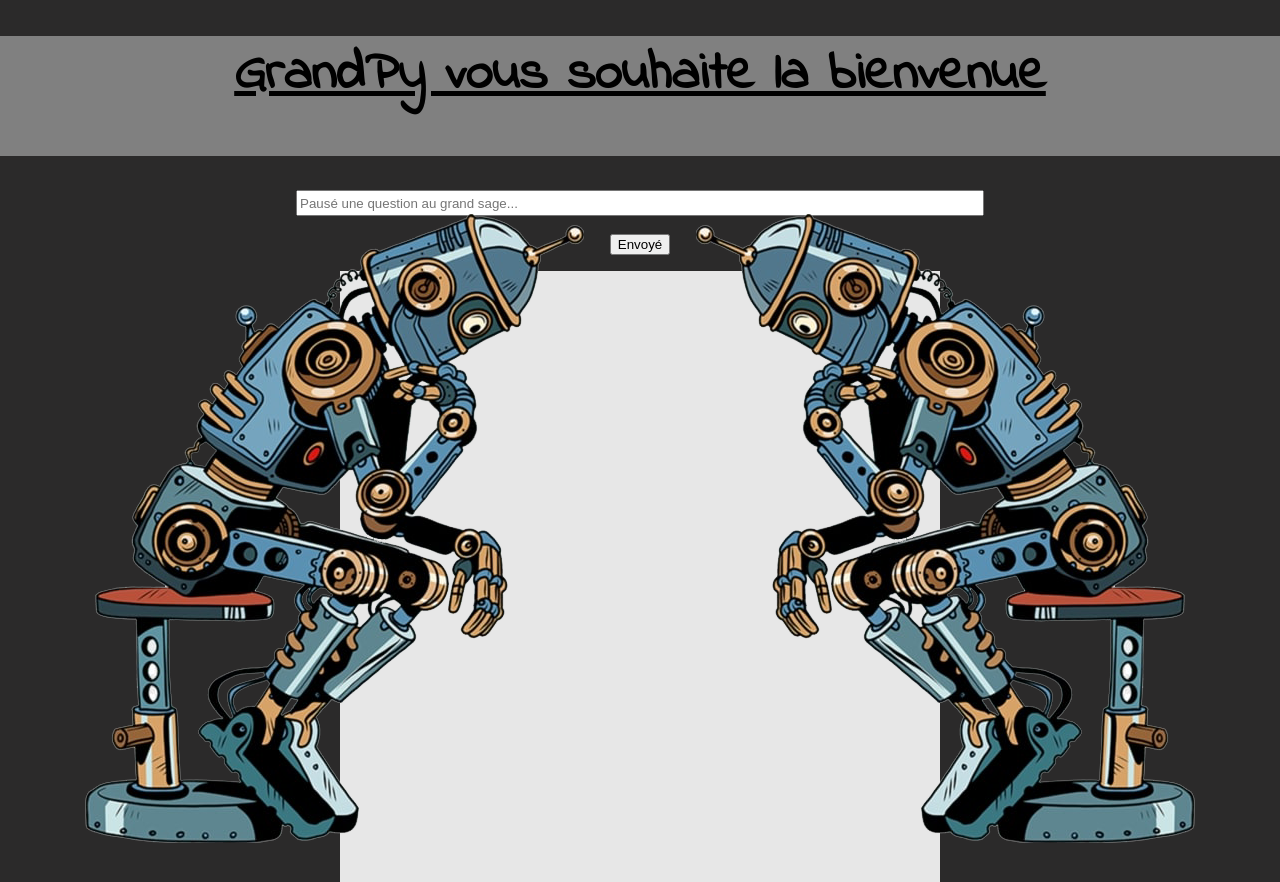
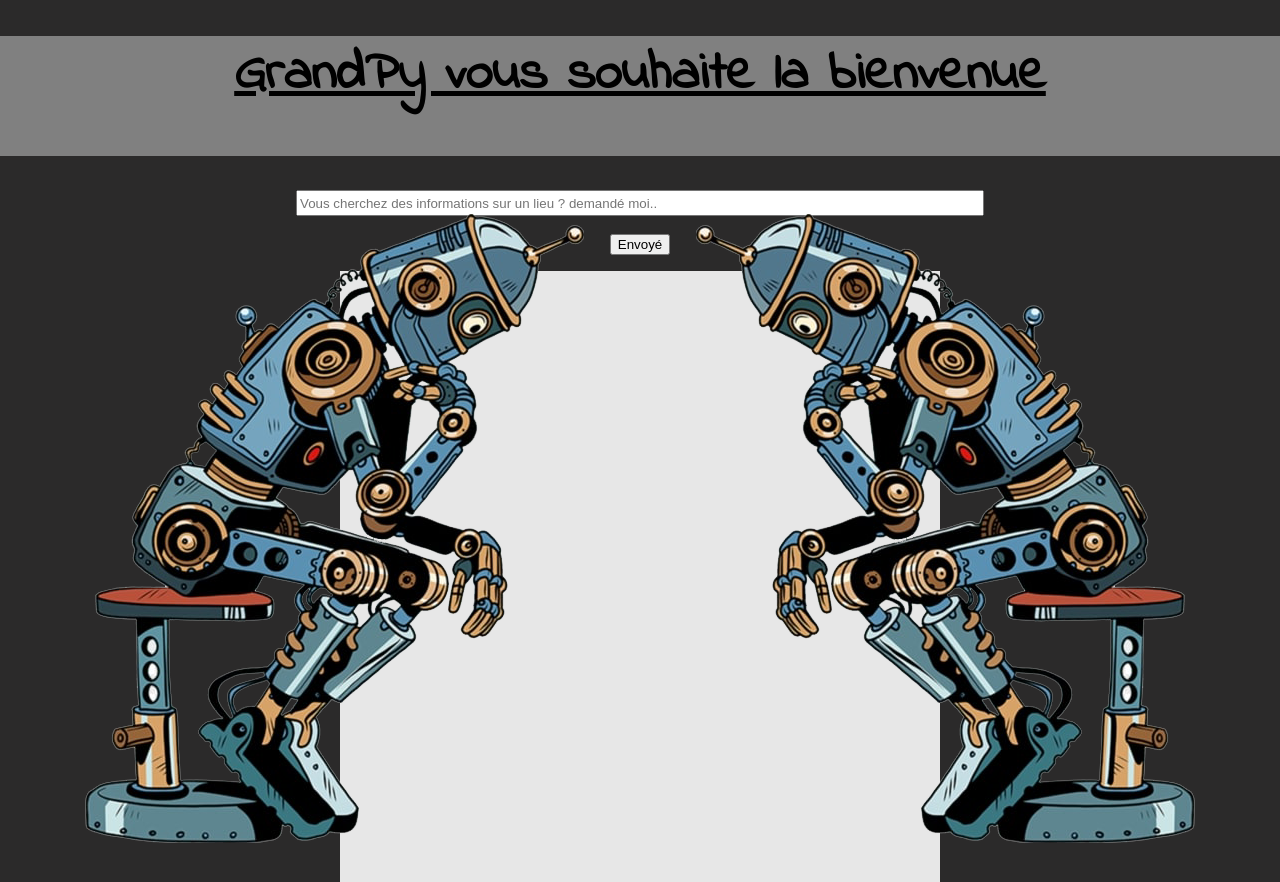
Before and after one commit to IndianaS/OC_Projet_7, a Flask app: page / in a window 1280 px wide. Shown: the top 882 px of the page. Run offline with Flask 2, Linux system fonts and the light colour scheme; some libraries are stand-ins or nearby versions.

Commit message:
Refact Project

```diff
--- a/app/templates/index.html
+++ b/app/templates/index.html
@@ -24,7 +24,7 @@
         <form id="user-text-form">
            <p>
              <label from="userText"></label>
-             <input type="text" id="userText" class="input-usertext" name="userText" placeholder="Pausé une question au grand sage...">
+             <input type="text" id="userText" class="input-usertext" name="userText" placeholder="Vous cherchez des informations sur un lieu ? demandé moi..">
              <br>
              <br>
              <input type="submit" value="Envoyé">
--- a/models/parser.py
+++ b/models/parser.py
@@ -12,7 +12,6 @@ class Parser:
         question_without_accent = ''.join((c for c in unicodedata.normalize('NFD', question_lower) if unicodedata.category(c) != 'Mn'))
         question_place = self._extract_place(question_without_accent)
         question_without_article = self._delete_article(question_place)
-        logger.debug(question_without_article.strip(' '))
         return question_without_article.strip(' ')
 
     def _extract_place(self, question):
@@ -27,7 +26,7 @@ class Parser:
 
     def _delete_article(self, question):
         """"""
-        regex = r"(le|la|les|l'|des|un|une)(.*)"
+        regex = r"(le|la|les|l'|de|des|un|une)(.*)"
         match = re.search(regex, question)
         if match:
             logger.debug('Entrée correct')
```
Also changed, not shown: Readme.md.
